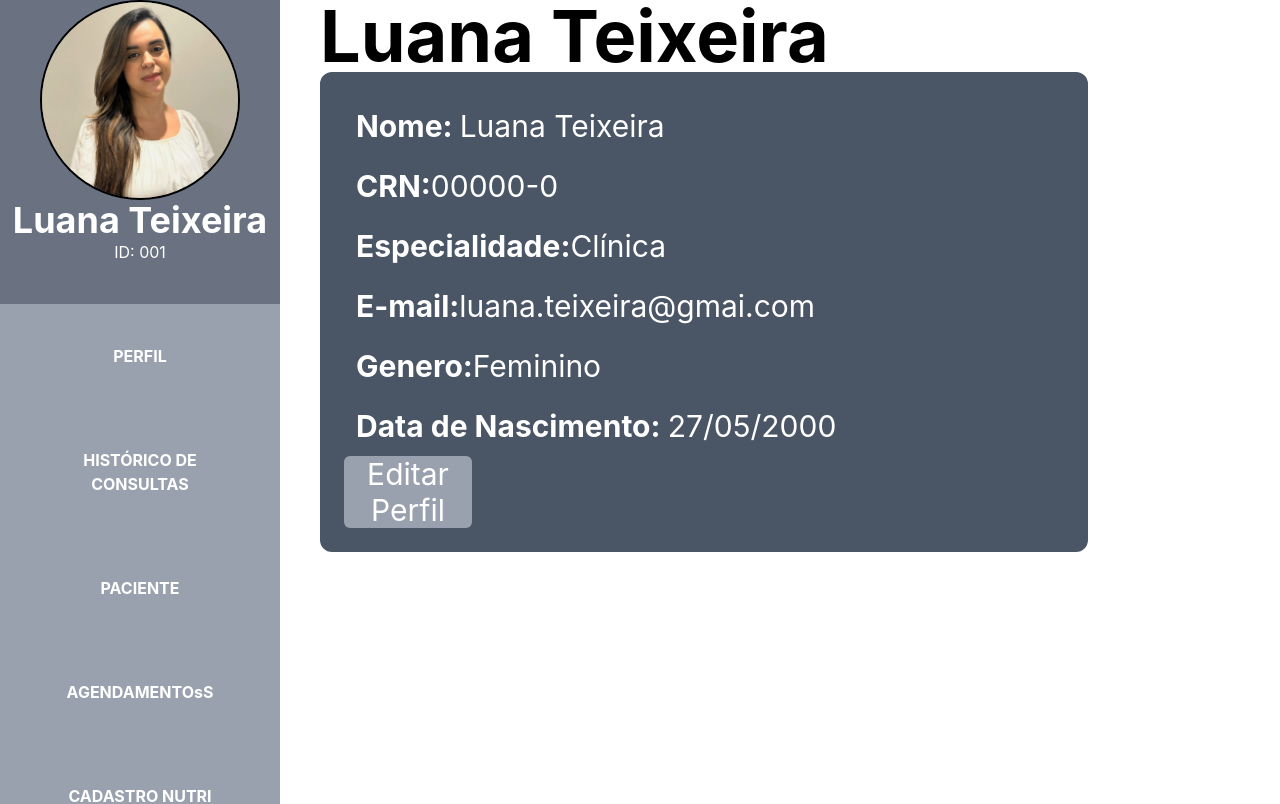
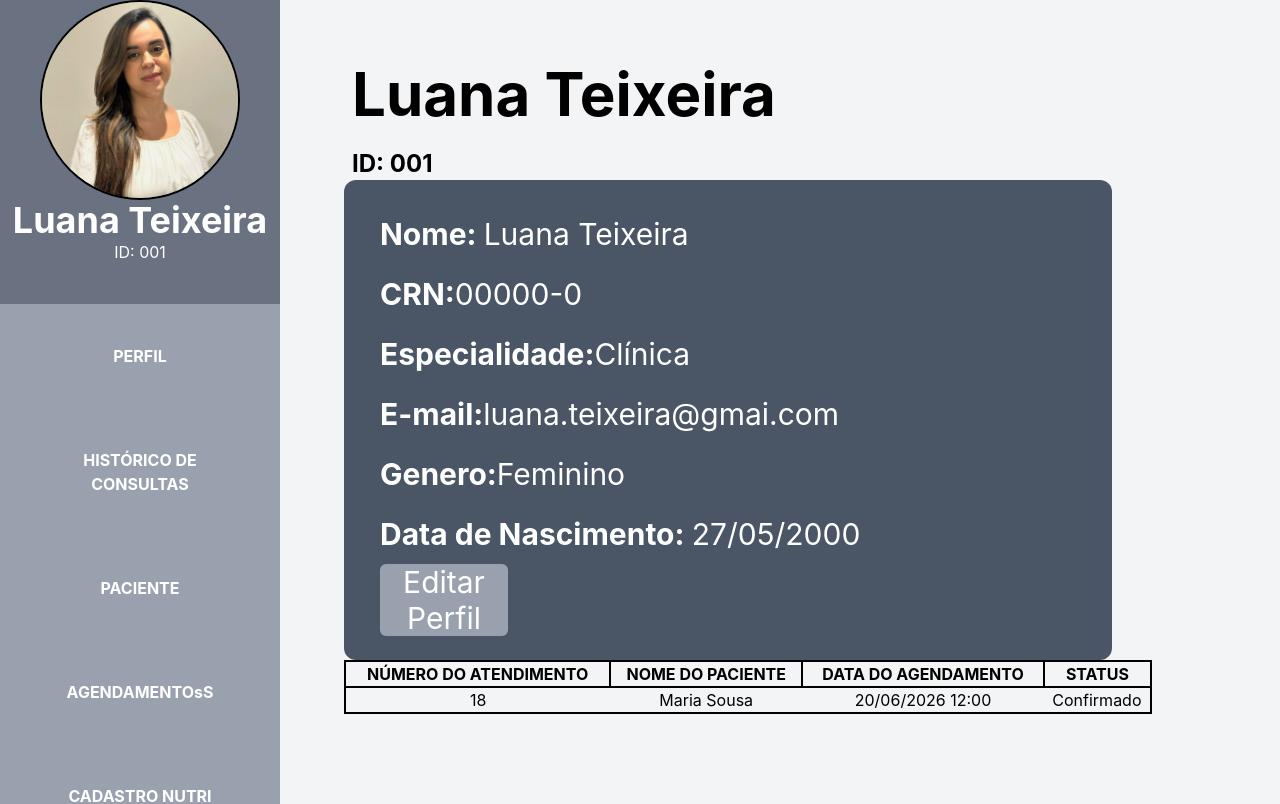
Before and after one commit to Conselh0/Datadiet, a React (Vite) app: page /Admin in a window 1280 px wide. Shown: the top 804 px of the page. Built offline with nearby package versions, Linux system fonts and the light colour scheme.

Commit message:
Tela do adm feita e com um update no design

```diff
--- a/src/components/Sidebar.jsx
+++ b/src/components/Sidebar.jsx
@@ -2,7 +2,7 @@ import { Link } from "react-router-dom";
 
 function Sidebar() {
   return (
-    <div className="h-[100vh] w-70 bg-gray-500">
+    <div className="min-h-screen w-70 bg-gray-500">
       <img
         src="/img/luana.png"
         alt=""
@@ -18,41 +18,31 @@ function Sidebar() {
       <section className="flex flex-col text-center mt-10 text-white bg-gray-400 font-bold">
         <Link
           to="#"
-          className="p-10"
-          onMouseEnter={(e) => (e.target.style.backgroundColor = "gray")}
-          onMouseLeave={(e) => (e.target.style.backgroundColor = "")}
+          className="p-10 hover:bg-gray-600 transition-colors duration-200"
         >
           PERFIL
         </Link>
         <Link
           to="#"
-          className="p-10"
-          onMouseEnter={(e) => (e.target.style.backgroundColor = "gray")}
-          onMouseLeave={(e) => (e.target.style.backgroundColor = "")}
+          className="p-10 hover:bg-gray-600 transition-colors duration-200"
         >
           HISTÓRICO DE CONSULTAS
         </Link>
         <Link
           to="#"
-          className="p-10"
-          onMouseEnter={(e) => (e.target.style.backgroundColor = "gray")}
-          onMouseLeave={(e) => (e.target.style.backgroundColor = "")}
+          className="p-10 hover:bg-gray-600 transition-colors duration-200"
         >
           PACIENTE
         </Link>
         <Link
           to="#"
-          className="p-10"
-          onMouseEnter={(e) => (e.target.style.backgroundColor = "gray")}
-          onMouseLeave={(e) => (e.target.style.backgroundColor = "")}
+          className="p-10 hover:bg-gray-600 transition-colors duration-200"
         >
           AGENDAMENTOsS
         </Link>
         <Link
           to="#"
-          className="p-10"
-          onMouseEnter={(e) => (e.target.style.backgroundColor = "gray")}
-          onMouseLeave={(e) => (e.target.style.backgroundColor = "")}
+          className="p-10 hover:bg-gray-600 transition-colors duration-200"
         >
           CADASTRO NUTRI
         </Link>
--- /dev/null
+++ b/src/layouts/AdminDashboard.jsx
@@ -0,0 +1,19 @@
+// pages/AdminDashboard.jsx
+import { Outlet } from "react-router-dom";
+import Sidebar from "../components/Sidebar";
+
+function AdminDashboard() {
+  return (
+    // O 'flex' aqui garante que a Sidebar fique do lado do conteúdo do Outlet
+    <div className="flex min-h-screen bg-gray-100">
+      <Sidebar />
+
+      {/* O 'flex-1' faz o Outlet ocupar todo o resto do espaço da tela */}
+      <main className="flex-1 bg-gray-100 p-6">
+        <Outlet />
+      </main>
+    </div>
+  );
+}
+
+export default AdminDashboard;
--- a/src/App.jsx
+++ b/src/layouts/App.jsx
@@ -1,6 +1,6 @@
 import { Outlet } from "react-router-dom";
-import Navbar from "./components/Navbar.jsx";
-import Footer from "./components/Footer.jsx";
+import Navbar from "../components/Navbar.jsx";
+import Footer from "../components/Footer.jsx";
 
 function App() {
   return (
--- a/src/pages/AdminDashboard.jsx
+++ b/src/pages/AdminHome.jsx
@@ -1,18 +1,20 @@
-import Sidebar from "../components/Sidebar";
+import Agendamentos from "./Agendamentos";
 
-function AdminDashboard() {
+function AdminHome() {
   return (
     <div className="flex">
-      <Sidebar />
-      <div className="flex flex-col justify-center mb-90 ml-10">
-        <h1 className="text-7xl font-bold">Luana Teixeira</h1>
+      <div className="flex flex-col justify-center mb-90 ml-10 mt-10">
+        <div className="ml-2 text-justify">
+          <h1 className="text-6xl font-bold">Luana Teixeira</h1> <br />
+          <p className="text-2xl font-bold">ID: 001</p> {/*Arrumar com props */}
+        </div>
         <main className=" flex flex-col bg-gray-600 rounded-xl p-3 w-[60vw] h-full mr-10 text-white text-3xl align-center justify-center text-justify">
           <div className="p-3">
             <p className="p-3">
               {" "}
               {/*Dá pra fazer um componente com esse p */}
               <b>Nome: </b>
-              Luana Teixeira
+              Luana Teixeira <br />
             </p>
             {/*Colocar o nome aqui com props */}
             <p className="p-3">
@@ -36,14 +38,15 @@ function AdminDashboard() {
               27/05/2000
             </p>
 
-            <button className="bg-gray-400 flex w-[10vw] rounded-md text justify-center">
+            <button className="bg-gray-400 flex w-[10vw] rounded-md text justify-center ml-3">
               Editar Perfil
             </button>
           </div>
         </main>
+        <Agendamentos />
       </div>
     </div>
   );
 }
 
-export default AdminDashboard;
+export default AdminHome;
--- /dev/null
+++ b/src/pages/Agendamentos.jsx
@@ -0,0 +1,30 @@
+function Agendamentos() {
+  return (
+    <div>
+      <table className="border-2 w-full text-center rounded-3xl">
+        <tr className="border-2 divide-x-2">
+          {" "}
+          {/*divide-x-2 coloca a barra vertical na tabela */}
+          {/*Onde fica os títulos */}
+          <th>NÚMERO DO ATENDIMENTO</th>
+          {/*Onde escrever os textos dos títulos */}
+          <th>NOME DO PACIENTE</th>
+          <th>DATA DO AGENDAMENTO</th>
+          <th>STATUS</th>
+        </tr>
+        <tr>
+          {/*Onde fica os títulos */}
+          <td>18</td>
+          {/*Onde escrever os textos dos títulos */}
+          <td>Maria Sousa</td>
+          <td>20/06/2026 12:00</td>
+          <td>
+            <button>Confirmado</button>
+          </td>
+        </tr>
+      </table>
+    </div>
+  );
+}
+
+export default Agendamentos;
--- a/src/pages/Home.jsx
+++ b/src/pages/Home.jsx
@@ -9,16 +9,18 @@ function Home() {
       {/*Estamos basicamete chamando a prop de fundo que já tem o estilo pré-definido*/}
       <HomeBackground>
         <main className="w-[60%] my-auto">
-          <h1 className="text-green-950 text-[3vw] ml-4 my-auto font-bold">
+          <div className="ml-4 text-green-950">
+            <h1 className=" text-[3vw] my-auto font-bold">
               Alcance o equilíbrio, bem-estar e <br />
               resultados duradouros com <br />
               orientação nutricional <br />
               personalizada <br />
             </h1>
-          <p className="">
+            <p className=" text-[1vw]">
               Protocolos personalizados para emagrecer com <br />
               saúde, corrigir deficiências e aumentar sua energia
             </p>
+          </div>
         </main>
         <img
           src="/img/LTfixed.png"
```
Also changed, not shown: src/main.jsx (+9 -2 lines). Lines whose indentation alone changed are shown as unchanged.
